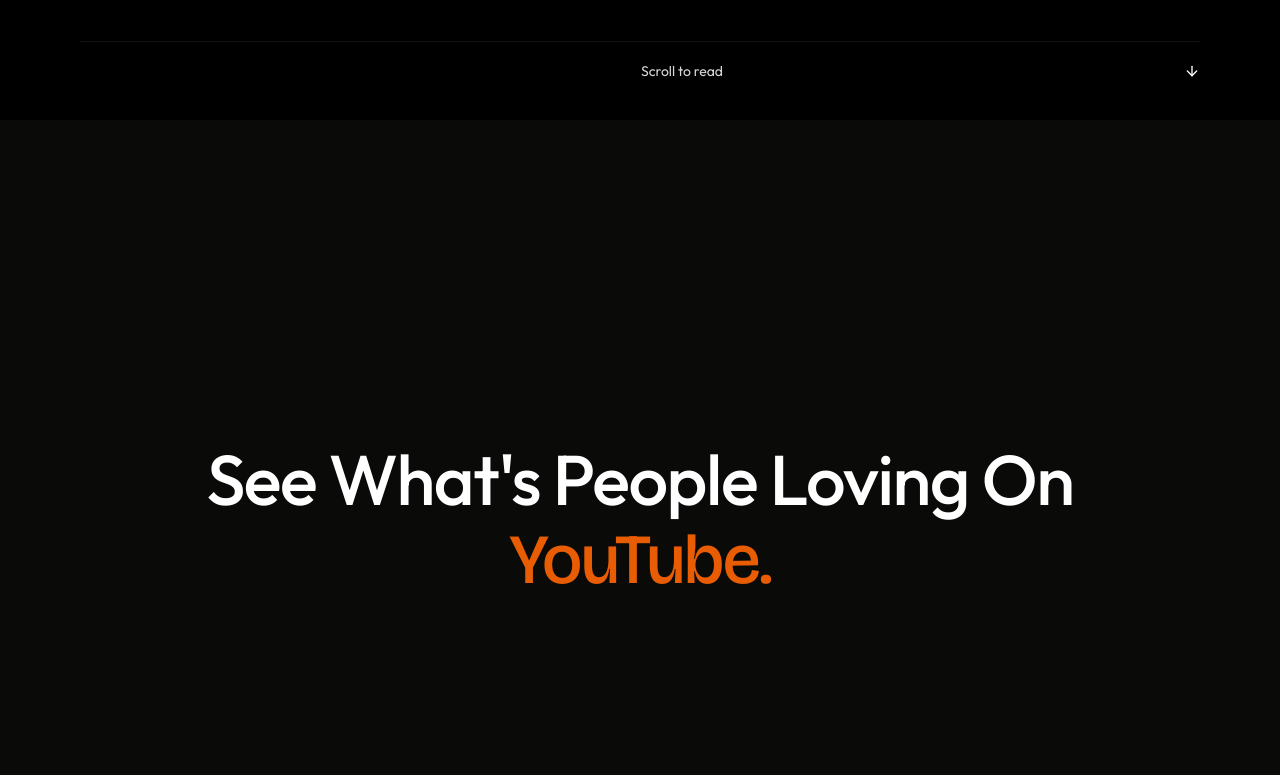
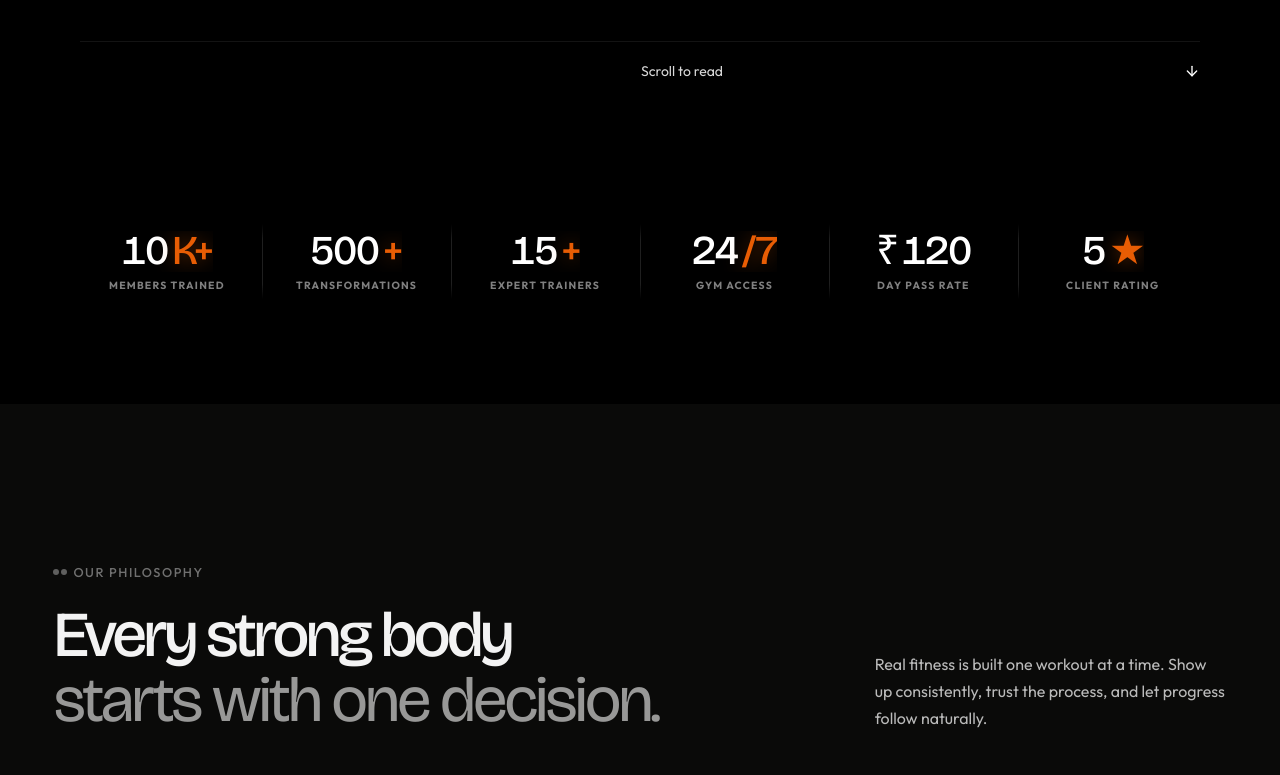
Before and after one commit to brutcode-work/Fayalwan-Gym, a Next.js app: page / in a window 1280 px wide. Shown: the part 680-1455 px from the top of the page. Built offline with nearby package versions, Linux system fonts and the light colour scheme.

Commit message:
feat: implement landing page layout by importing and composing modular components

```diff
--- a/src/app/page.tsx
+++ b/src/app/page.tsx
@@ -20,7 +20,7 @@
     <main>
       <Navbar />
       <Hero />
-      <YoutubeGallery />
+
       <Stats />
       <Introduction />
       <FeaturedExperience />
@@ -31,6 +31,7 @@
       <TransformationStories />
       <PricingSection />
       <CurrentOffers />
+      <YoutubeGallery />
 
       {/* <MachinesSection /> */}
 
```
